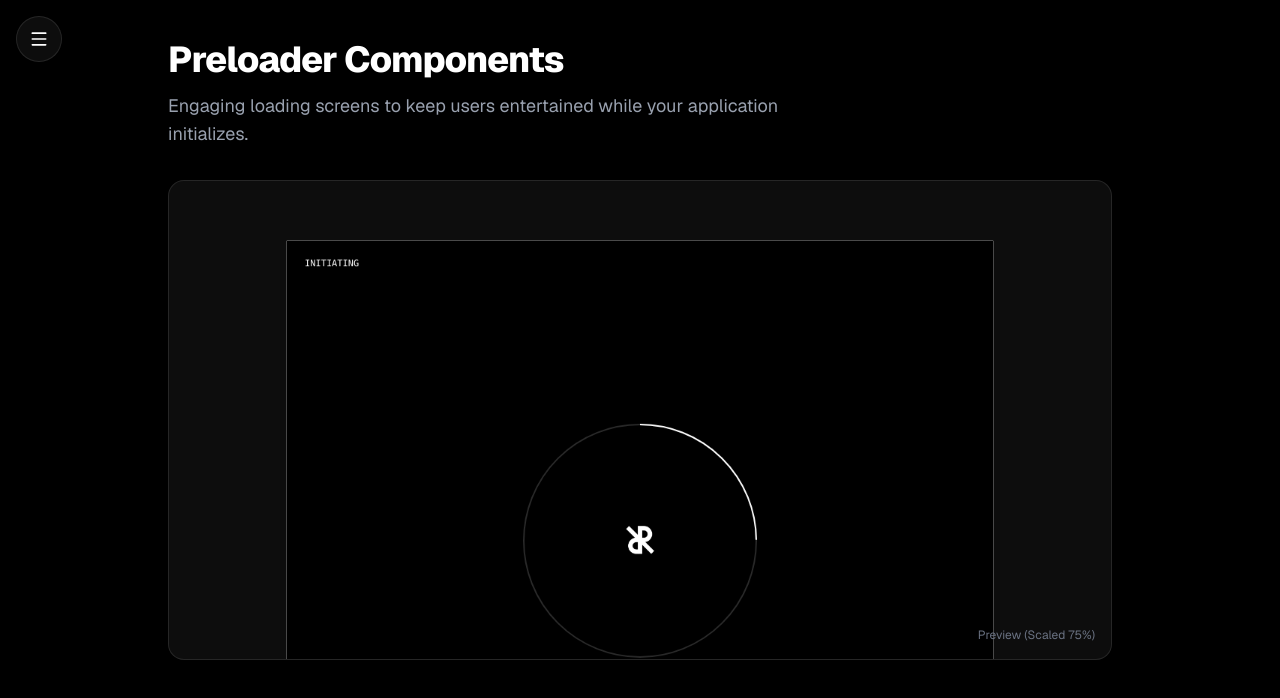
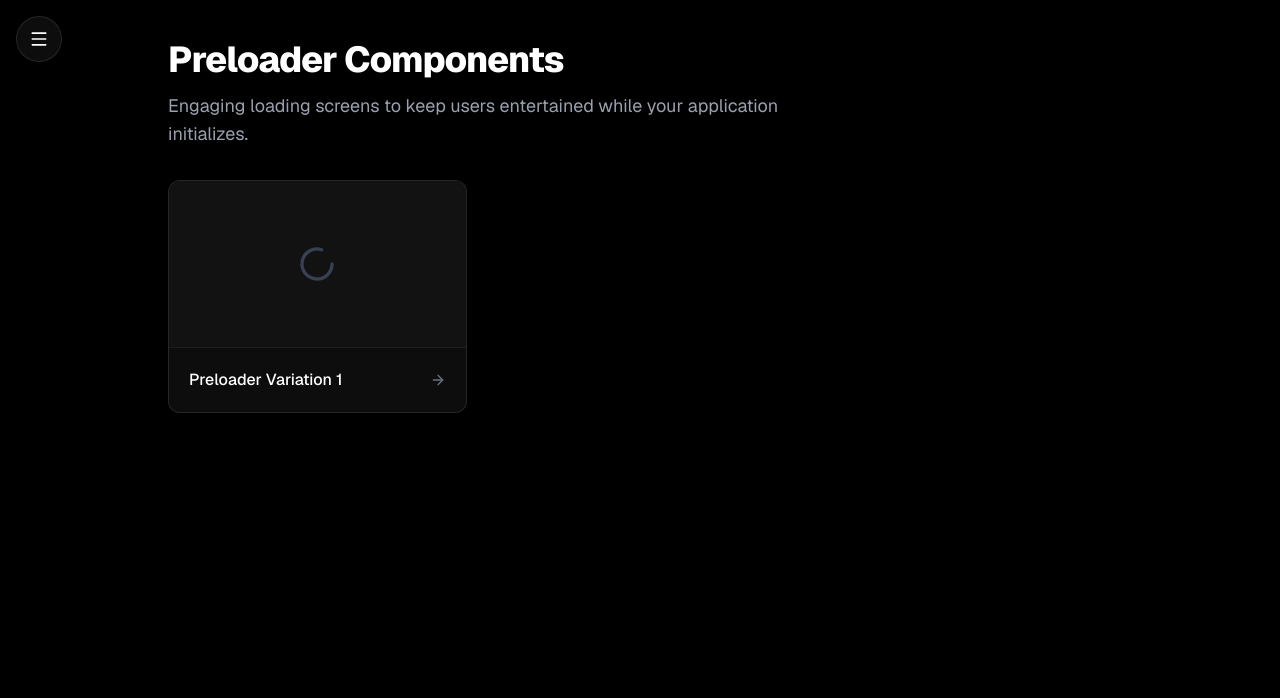
Before and after one commit to suryssss/Aoi, a Next.js app: page /ui/preloader in a window 1280 px wide. Shown: the top 698 px of the page. Built offline with nearby package versions, Linux system fonts and the light colour scheme.

Commit message:
displaying preloader in full page

```diff
--- /dev/null
+++ b/src/app/ui/preloader/[id]/page.tsx
@@ -0,0 +1,17 @@
+import React from 'react';
+import { notFound } from 'next/navigation';
+import PreloaderAnimation from '@/components/Preloader/PreloaderAnimation';
+
+export default async function PreloaderDynamicPage({ params }: { params: Promise<{ id: string }> }) {
+    const { id } = await params;
+
+    if (id !== '1') {
+        notFound();
+    }
+
+    return (
+        <div className="w-full min-h-screen relative overflow-hidden bg-black">
+            <PreloaderAnimation />
+        </div>
+    );
+}
--- a/src/app/ui/preloader/page.tsx
+++ b/src/app/ui/preloader/page.tsx
@@ -1,8 +1,9 @@
-"use client";
-
-import PreloaderAnimation from "../../../components/Preloader/PreloaderAnimation";
+import Link from "next/link";
+import { ArrowRight, Loader2 } from "lucide-react";
 
 export default function PreloaderShowcase() {
+  const preloaders = [1];
+
   return (
     <div className="p-6 sm:p-10 max-w-5xl mx-auto w-full">
       <div className="animate-fade-in-up space-y-8">
@@ -13,12 +14,23 @@ export default function PreloaderShowcase() {
           </p>
         </div>
 
-        <div className="relative w-full h-[60vh] glass-panel rounded-2xl overflow-hidden border border-white/10 flex items-center justify-center bg-black">
-          {/* Render the preloader directly inside the showcase area for preview */}
-          <div className="absolute inset-0 w-full h-full scale-75 origin-center pointer-events-none">
-               <PreloaderAnimation />
-          </div>
-          <div className="absolute bottom-4 right-4 text-xs text-gray-500">Preview (Scaled 75%)</div>
+        <div className="grid grid-cols-1 md:grid-cols-2 lg:grid-cols-3 gap-6">
+          {preloaders.map((id) => (
+            <Link
+              key={id}
+              href={`/ui/preloader/${id}`}
+              className="group glass-panel rounded-xl overflow-hidden hover:bg-white/5 transition-all block"
+            >
+              <div className="aspect-[16/9] bg-[#121212] border-b border-white/5 flex items-center justify-center relative overflow-hidden group-hover:border-blue-500/30 transition-colors">
+                <Loader2 className="w-10 h-10 text-gray-700 group-hover:text-blue-500/50 transition-colors animate-spin-slow" />
+                <div className="absolute inset-0 bg-gradient-to-t from-black/50 to-transparent opacity-0 group-hover:opacity-100 transition-opacity" />
+              </div>
+              <div className="p-5 flex items-center justify-between">
+                <span className="font-medium">Preloader Variation {id}</span>
+                <ArrowRight className="w-4 h-4 text-gray-500 group-hover:text-blue-400 group-hover:translate-x-1 transition-all" />
+              </div>
+            </Link>
+          ))}
         </div>
       </div>
     </div>
```
